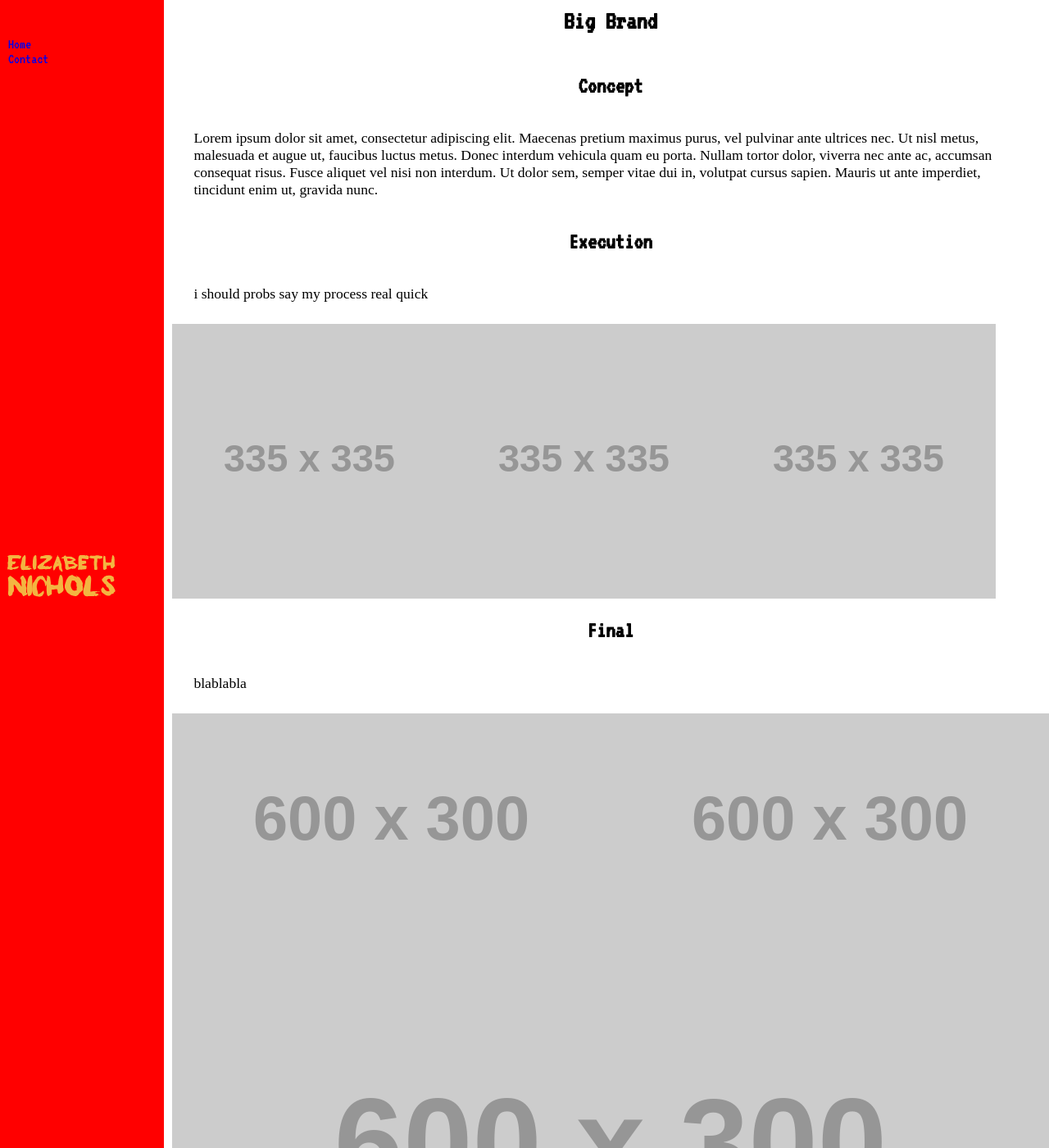
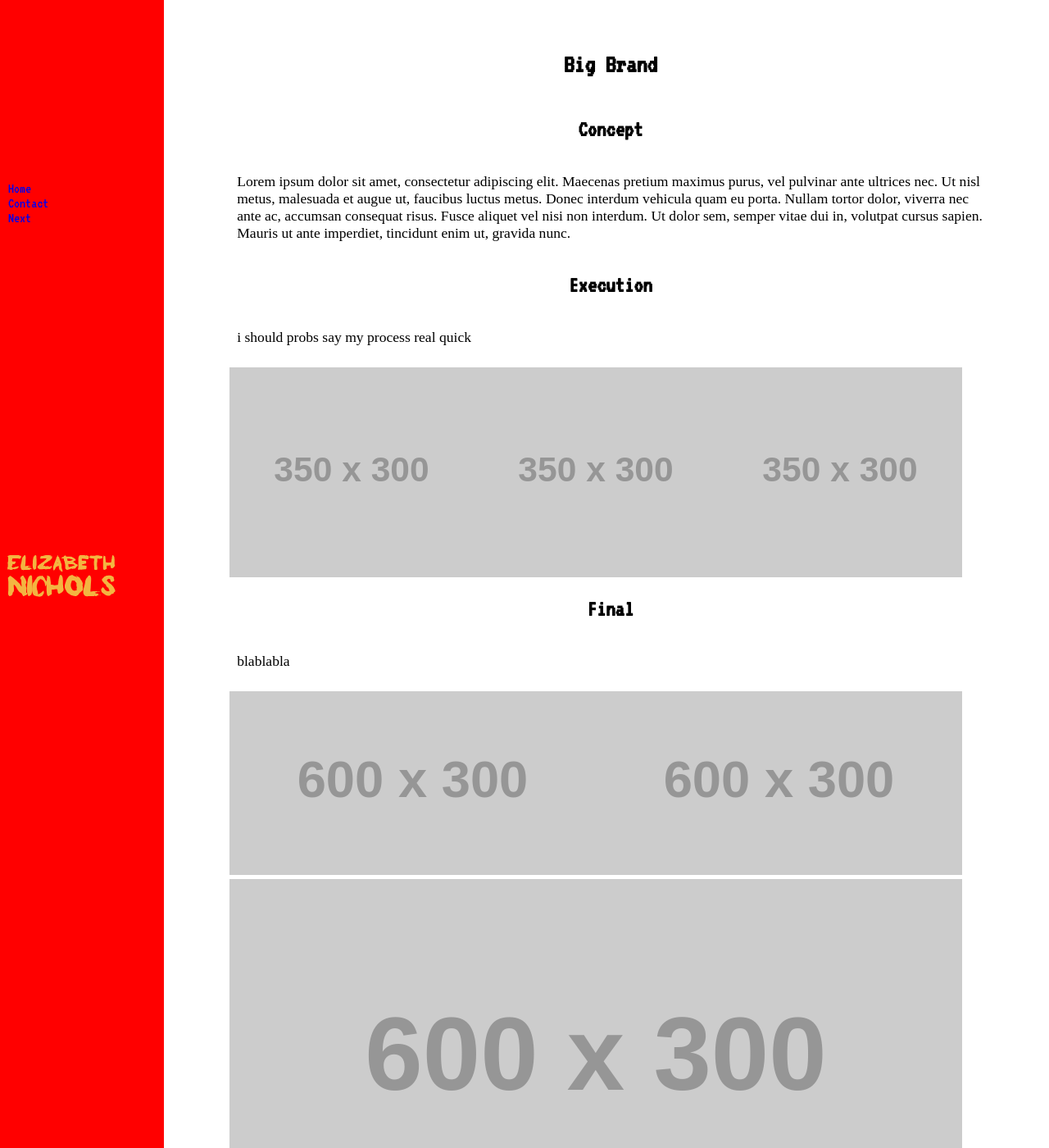
Before and after one commit to sky-bones/portfolio, a Jekyll site: the page built from portfolio.html, in a window 1280 px wide and 1400 px high. Shown: the whole window at 82% size. Built offline with Jekyll 4.4.1, drawn with Linux system fonts in a browser that asks for light colours.

Commit message:
Adjustments
Added better layout for larger screen sizes
changed photo sizes
added links to all homepage photos
began next/back button creation

```diff
--- a/_layouts/default.html
+++ b/_layouts/default.html
@@ -39,7 +39,7 @@
 {{content}}
 
 <footer class="grid foot">
-	<div class="unit unit-xs-1-2 unit-s-1-2 unit-m-2-3 unit-l-2-3 ">
+	<div class="unit unit-xs-1-2 unit-s-1-2 unit-m-2-3 unit-l-2-3">
 		<a class="btop giga gutter-1-2" href="#top">Top</a>
 	</div>
 	<div class="unit unit-xs-1-2 unit-s-1-2 unit-m-1-3 unit-l-1-3 text-right">
--- a/_layouts/portfolio-layout.html
+++ b/_layouts/portfolio-layout.html
@@ -22,6 +22,7 @@
 		<ul class="">
 			<li><a href="{{site.baseurl}}/index.html">Home</a></li>
 			<li><a href="#contact">Contact</a></li>
+			<li><a href="#">Next</a></li>
 		</ul>
 	</nav>
 </div>
--- a/css/main.css
+++ b/css/main.css
@@ -132,6 +132,7 @@
 	cursor: pointer;
 }
 
+
 @media only screen and (min-width: 38em) {
 
 
@@ -150,6 +151,7 @@
 	main {
 		float: right;
 		width: calc(100% - 210px);
+		padding: 3em;
 	}
 
 	.nav-label {
@@ -157,6 +159,7 @@
 }
 	.nav {
 		display: block;
+		margin: 12em 0 0 0;
 		background-color: transparent;
 	}
 
@@ -166,6 +169,10 @@
 
 	.logo {
 		display: block;
+	}
+
+	.process-large {
+		margin: 0 3em 0 1em;
 	}
 
 	.logo-foot {
@@ -181,4 +188,5 @@
 	}
 
 
+
 }
--- a/portfolio.html
+++ b/portfolio.html
@@ -29,18 +29,17 @@
 		<div class="unit unit-xs-1 unit-s-1 gutter">
 			<p> i should probs say my process real quick</p>
 		</div>
-			<div class="grid">
-				<div class="unit unit-xs-1 unit-s-1 unit-m-1-2 unit-l-1-3">
-					<img class="img-flex" src="http://placehold.it/335x335/3f5cff" alt="">
+			<div class="process-large">
+				<div class="unit unit-xs-1 unit-s-1 unit-m-1-3 unit-l-1-3">
+					<img class="img-flex" src="http://placehold.it/350x300/3f5cff" alt="">
 				</div>
-				<div class="unit unit-xs-1 unit-s-1-2 unit-m-1-2 unit-l-1-3">
-					<img class="img-flex" src="http://placehold.it/335x335/3f5cff" alt="">
+				<div class="unit unit-xs-1 unit-s-1-2 unit-m-1-3 unit-l-1-3">
+					<img class="img-flex" src="http://placehold.it/350x300/3f5cff" alt="">
 				</div>
-				<div class="unit unit-xs-1 unit-s-1-2 unit-m-1 unit-l-1-3">
-					<img class="img-flex" src="http://placehold.it/335x335/3f5cff" alt="">
+				<div class="unit unit-xs-1 unit-s-1-2 unit-m-1-3 unit-l-1-3">
+					<img class="img-flex" src="http://placehold.it/350x300/3f5cff" alt="">
 				</div>
 			</div>
-<!-- execution/building-->
 </div>
 
 <div class="grid">
@@ -50,15 +49,17 @@
 		<div class="unit unit-xs-1 gutter">
 			<p>blablabla</p>
 		</div>
+	<div class="process-large">
 			<div class="unit unit-xs-1 unit-s-1 unit-m-1-2 unit-l-1-2">
 				<img class="img-flex" src="http://placehold.it/600x300/3f5cff" alt="">
 			</div>
 			<div class="unit-xs-1 unit-s-1 unit-m-1-2 unit-l-1-2">
 				<img class="img-flex" src="http://placehold.it/600x300/3f5cff" alt="">
 			</div>
-			<div class="unit unit-xs-1 unit-s-1 unit-m-1 unit-l-1">
+			<div class="unit unit-xs-1 unit-s-1 unit-m-1 unit-l-1 push">
 				<img class="img-flex" src="http://placehold.it/600x300/3f5cff" alt="">
 			</div>
+	</div>
 </div>
 
 <!--final product -->
```
Also changed, not shown: index.html (+16 -12 lines), portfolio-piece-template.md (+4 -2 lines).
